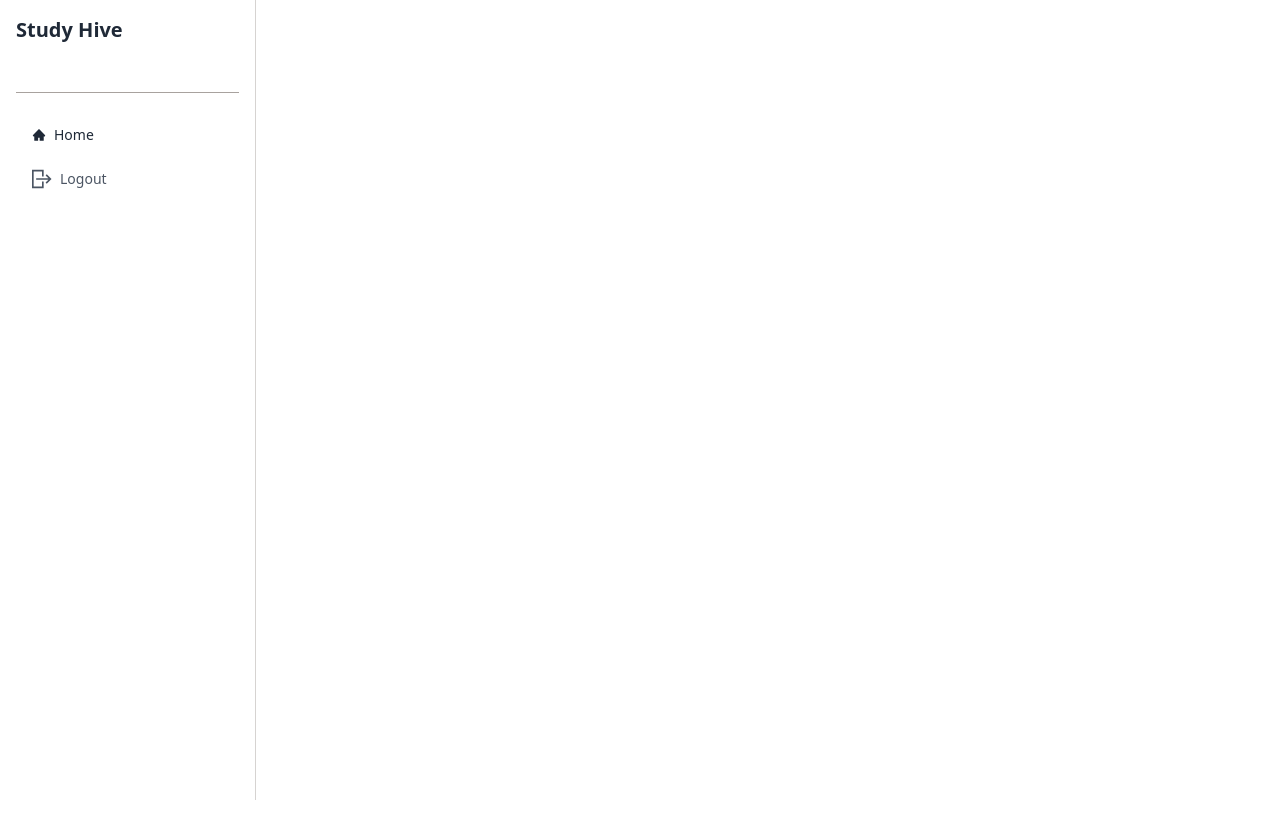
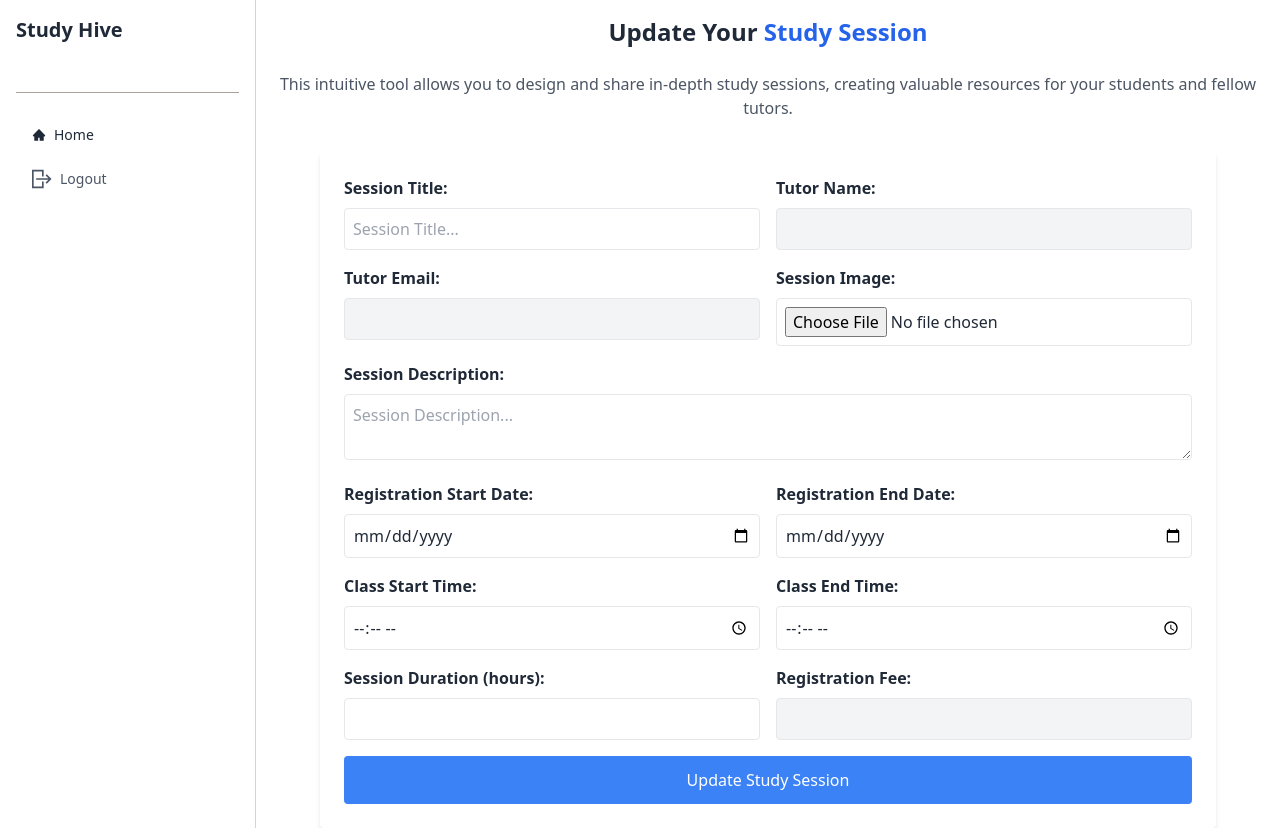
Before and after one commit to Takmim00/Study-Hive, a React (Vite) app: page /dashboard/viewMaterials/updateMetarials/1 in a window 1280 px wide. Before the commit the page ends 800 px from the top, so only its background shows below. Built offline with nearby package versions, Linux system fonts and the light colour scheme; no server answers.

Commit message:
update route added

```diff
--- a/src/Dashboard/tutor/UpdateMetarials.jsx
+++ b/src/Dashboard/tutor/UpdateMetarials.jsx
@@ -1,11 +1,175 @@
-
+import axios from "axios";
+import { useEffect, useState } from "react";
+import { useParams } from "react-router-dom";
 
 const UpdateMetarials = () => {
-    return (
-        <div>
+  const { id } = useParams();
+  console.log(id);
+  const [tutor, setTutor] = useState({});
 
+  useEffect(() => {
+    fetchTutorData();
+    // eslint-disable-next-line react-hooks/exhaustive-deps
+  }, [id]);
+
+  const fetchTutorData = async () => {
+    try {
+      const { data } = await axios.get(`http://localhost:5000/tutors/${id}`);
+      console.log(data);
+      setTutor(data);
+    } catch (error) {
+      console.error("Error fetching tutor data:", error);
+    }
+  };
+
+  return (
+    <div>
+      <div className="my-4">
+        <h2 className="text-2xl font-bold mb-6 text-center">
+          Update Your <span className="text-blue-600">Study Session</span>
+        </h2>
+        <p className="text-gray-600 mb-8 text-center">
+          This intuitive tool allows you to design and share in-depth study
+          sessions, creating valuable resources for your students and fellow
+          tutors.
+        </p>
+      </div>
+      <form className="p-6 max-w-4xl mx-auto bg-white rounded shadow-md">
+        <div className="grid grid-cols-1 md:grid-cols-2 gap-4">
+          <div className="">
+            <label className="block font-semibold mb-2">Session Title:</label>
+            <input
+              type="text"
+              name="sessionTitle"
+              placeholder="Session Title..."
+              defaultValue={tutor?.sessionTitle}
+              required
+              className="w-full p-2 border rounded"
+            />
+          </div>
+          <div className="">
+            <label className="block font-semibold mb-2">Tutor Name:</label>
+            <input
+              type="text"
+              name="name"
+              defaultValue={tutor?.name || ""}
+              readOnly
+              className="w-full p-2 border rounded bg-gray-100"
+            />
+          </div>
+          <div className="">
+            <label className="block font-semibold mb-2">Tutor Email:</label>
+            <input
+              type="email"
+              name="email"
+              defaultValue={tutor?.email || ""}
+              readOnly
+              className="w-full p-2 border rounded bg-gray-100"
+            />
+          </div>
+          <div className="">
+            <label className="block font-semibold mb-2">Session Image:</label>
+            <input
+              type="file"
+              name="sessionImage"
+              className="w-full p-2 border rounded"
+              defaultValue={tutor?.sessionImage}
+            />
+          </div>
+          <div className=" col-span-2">
+            <label className="block font-semibold mb-2">
+              Session Description:
+            </label>
+            <textarea
+              name="sessionDescription"
+              placeholder="Session Description..."
+              defaultValue={tutor?.sessionDescription}
+              required
+              className="w-full p-2 border rounded"
+            />
+          </div>
+
+          <div className="">
+            <label className="block font-semibold mb-2">
+              Registration Start Date:
+            </label>
+            <input
+              type="date"
+              name="registrationStartDate"
+              defaultValue={tutor?.registrationStartDate}
+              required
+              className="w-full p-2 border rounded"
+            />
+          </div>
+          <div className="">
+            <label className="block font-semibold mb-2">
+              Registration End Date:
+            </label>
+            <input
+              type="date"
+              name="registrationEndDate"
+              defaultValue={tutor?.registrationEndDate}
+              required
+              className="w-full p-2 border rounded"
+            />
+          </div>
+          <div className="">
+            <label className="block font-semibold mb-2">
+              Class Start Time:
+            </label>
+            <input
+              type="time"
+              name="classStartTime"
+              defaultValue={tutor?.classStartTime}
+              required
+              className="w-full p-2 border rounded"
+            />
+          </div>
+          <div className="">
+            <label className="block font-semibold mb-2">Class End Time:</label>
+            <input
+              type="time"
+              name="classEndTime"
+              defaultValue={tutor?.classEndTime}
+              required
+              className="w-full p-2 border rounded"
+            />
+          </div>
+          <div className="">
+            <label className="block font-semibold mb-2">
+              Session Duration (hours):
+            </label>
+            <input
+              type="number"
+              name="sessionDuration"
+              defaultValue={tutor?.sessionDuration}
+              required
+              className="w-full p-2 border rounded"
+            />
+          </div>
+
+          <div className="">
+            <label className="block font-semibold mb-2">
+              Registration Fee:
+            </label>
+            <input
+              type="number"
+              name="registrationFee"
+              defaultValue={tutor?.registrationFee}
+              readOnly
+              className="w-full p-2 border rounded bg-gray-100"
+            />
+          </div>
         </div>
-    );
+        <button
+          type="submit"
+          className="w-full bg-blue-500 text-white py-3 px-4 mt-4 rounded hover:bg-blue-600"
+        >
+          Update Study Session
+        </button>
+      </form>
+    </div>
+  );
 };
 
 export default UpdateMetarials;
```
